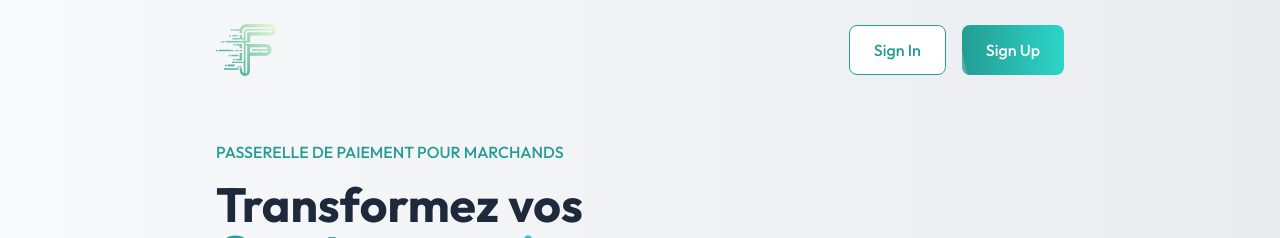
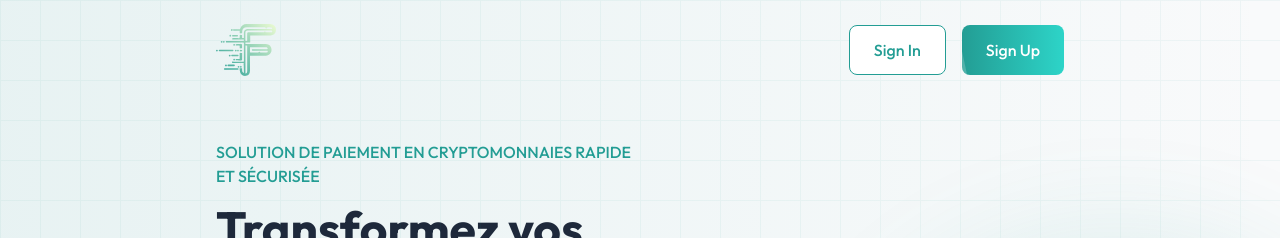
Before and after one commit to anisossss/fiatflex_landing, a React (Vite) app: page / in a window 1280 px wide. Shown: the top 238 px of the page. Built offline with nearby package versions, Linux system fonts and the light colour scheme.

Commit message:
first commit

```diff
--- a/src/components/Footer/index.jsx
+++ b/src/components/Footer/index.jsx
@@ -15,12 +15,6 @@ export default function Footer() {
             </p>
             <div className="flex space-x-4">
               <a
-                href="https://facebook.com"
-                className="text-[#239d94] hover:text-[#1a7b74]"
-              >
-                <BsFacebook size={20} />
-              </a>
-              <a
                 href="https://x.com"
                 className="text-[#239d94] hover:text-[#1a7b74]"
               >
@@ -31,6 +25,12 @@ export default function Footer() {
                 className="text-[#239d94] hover:text-[#1a7b74]"
               >
                 <BsLinkedin size={20} />
+              </a>
+              <a
+                href="https://facebook.com"
+                className="text-[#239d94] hover:text-[#1a7b74]"
+              >
+                <BsFacebook size={20} />
               </a>
               <a
                 href="https://instagram.com"
--- a/src/sections/PaymentHero.jsx
+++ b/src/sections/PaymentHero.jsx
@@ -5,14 +5,21 @@ import { BsChevronDown } from "react-icons/bs";
 
 export default function PaymentHero() {
   return (
-    <section className="relative pt-[140px] pb-28 overflow-hidden bg-gradient-to-r from-[#f8f9fa] to-[#e9ecef] flex justify-center">
-      <span className="absolute bg-[#239d94] opacity-10 -left-28 -top-28 rounded-full blur-3xl aspect-square h-[350px] -z-10 animate-pulse" />
-      <span className="absolute bg-gradient-to-br from-[#239d94] to-[#1a7b74] -right-28 -bottom-28 rounded-full opacity-[15%] blur-3xl delay-700 duration-1000 aspect-square h-[550px] -z-10" />
+    <section className="relative pt-[140px] pb-28 overflow-hidden bg-gradient-to-r from-[#239d9515] to-[#e9ecef00] flex justify-center">
+      {/* Futuristic background with grid */}
+      <div
+        className="absolute inset-0 opacity-5"
+        style={{
+          backgroundImage: `linear-gradient(#239d94 1px, transparent 1px), linear-gradient(to right, #239d94 1px, transparent 1px)`,
+          backgroundSize: "40px 40px",
+        }}
+      />
+      <span className="absolute bg-gradient-to-br from-[#239d94] to-[#239d94] -right-28 -bottom-28 rounded-full opacity-[15%] blur-3xl delay-700 duration-1000 aspect-square h-[550px] -z-10" />
       <div className="container mx-auto grid md:grid-cols-2 items-center text-center md:text-left max-w-_xl">
         <div className="flex justify-center">
           <div className="space-y-4 max-w-2xl">
             <p className="text-[#239d94] font-medium">
-              PASSERELLE DE PAIEMENT POUR MARCHANDS
+              SOLUTION DE PAIEMENT EN CRYPTOMONNAIES RAPIDE ET SÉCURISÉE
             </p>
             <h1 className="text-4xl md:text-5xl xl:text-6xl font-bold leading-normal my-4">
               <span className="break-words">Transformez vos </span>
```
